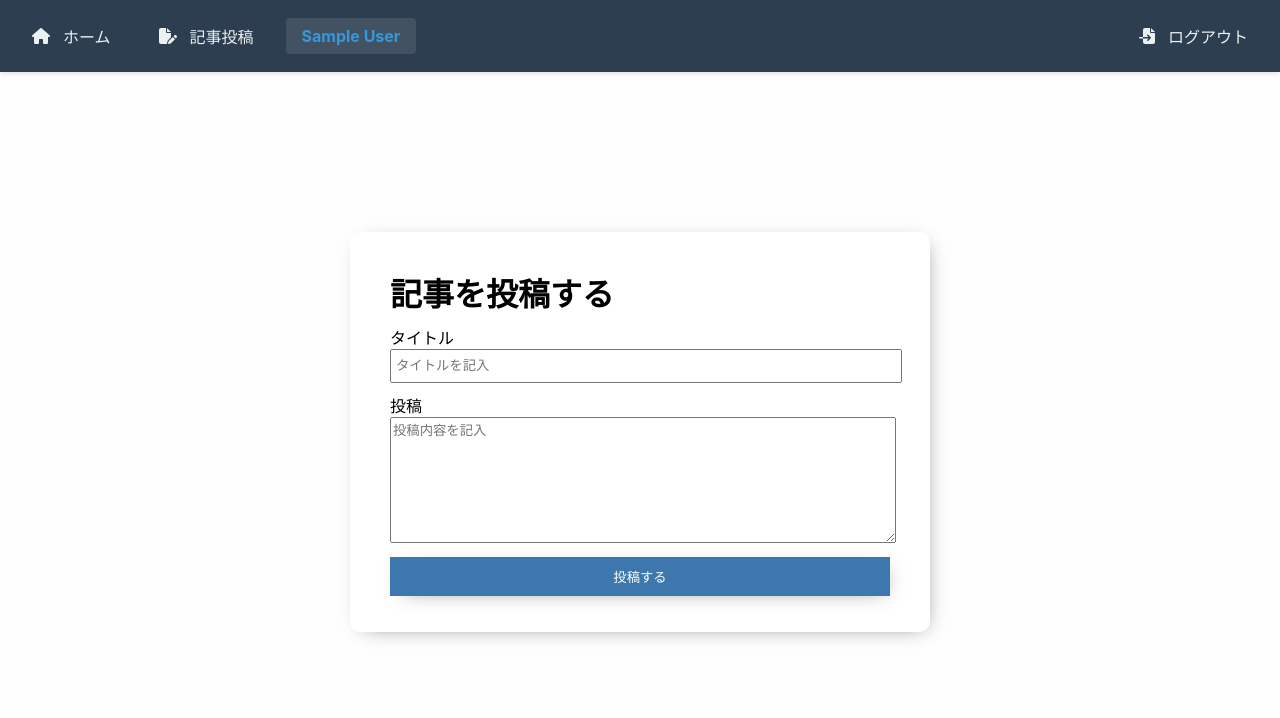
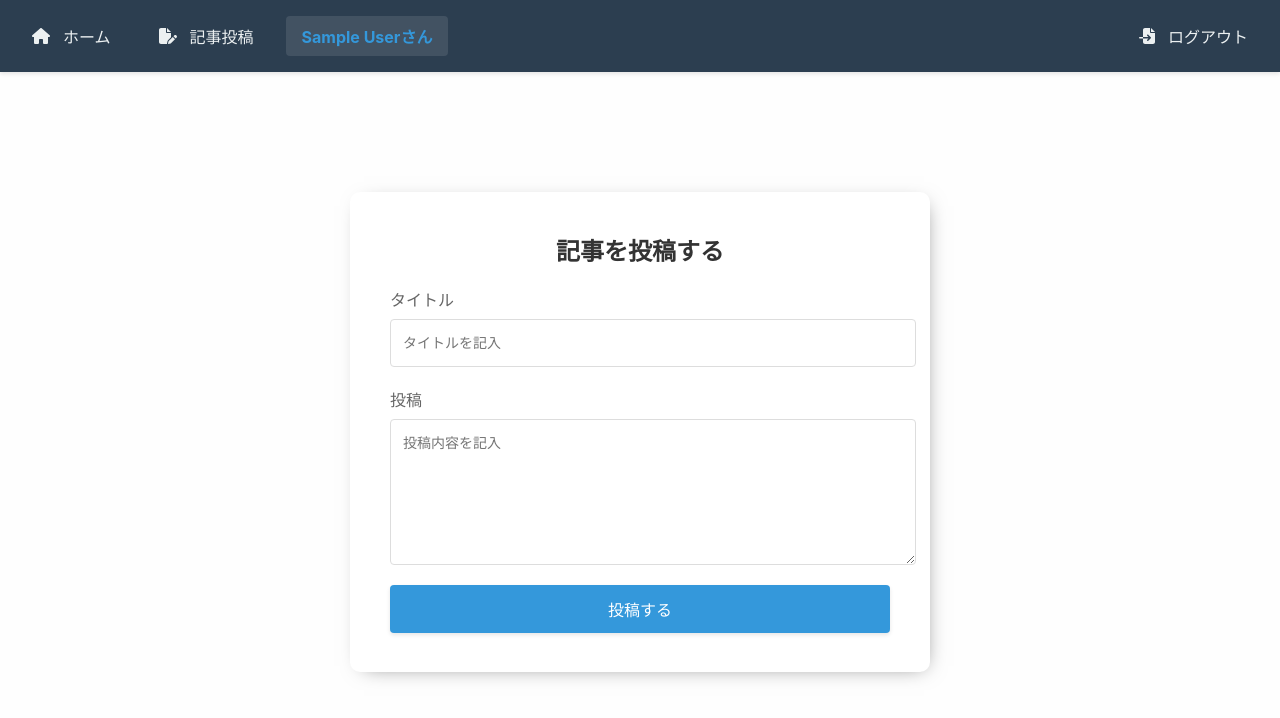
Before and after one commit to yuy5719823/tsunagaru-blog, a React (Create React App) app: page /createpost in a window 1280 px wide. Shown: the top 718 px of the page. Built offline with nearby package versions, Linux system fonts and the light colour scheme; no server answers; sample sign-in values are in the browser's storage.

Commit message:
BEM対応

```diff
--- a/src/components/CreatePost.css
+++ b/src/components/CreatePost.css
@@ -1,11 +1,11 @@
-.createPostPage {
+.createPost {
   display: flex;
   align-items: center;
   justify-content: center;
   height: 90vh;
 }
 
-.postContainer {
+.createPost__container {
   background-color: white;
   border-radius: 10px;
   display: flex;
@@ -13,43 +13,92 @@
   justify-content: center;
   height: 400px;
   width: 500px;
-  gap: 10px;
-  padding: 0 40px;
+  gap: 20px;
+  padding: 40px;
   box-shadow: 4px 4px 20px -10px #777777;
 }
 
-.postContainer h1 {
+.createPost__title {
   margin: 0;
+  font-size: 24px;
+  color: #333;
+  text-align: center;
 }
 
-.postContainer input {
+.createPost__inputGroup {
+  display: flex;
+  flex-direction: column;
+  gap: 8px;
+}
+
+.createPost__label {
+  font-size: 16px;
+  color: #666;
+  font-weight: 500;
+}
+
+.createPost__input {
   width: 100%;
   height: 30px;
   outline: none;
-  padding: 0 4px;
+  padding: 8px 12px;
+  border: 1px solid #ddd;
+  border-radius: 4px;
+  font-size: 14px;
+  transition: border-color 0.3s ease;
 }
 
-.postContainer textarea {
+.createPost__input:focus {
+  border-color: #3498db;
+}
+
+.createPost__textarea {
   width: 100%;
   height: 120px;
   outline: none;
-  pad: 8px;
+  padding: 12px;
+  border: 1px solid #ddd;
+  border-radius: 4px;
+  font-size: 14px;
+  resize: vertical;
+  transition: border-color 0.3s ease;
 }
 
-.postButton {
-  padding: 10px 0;
-  background-color: #3d77ad;
-  border: none;
-  box-shadow: 4px 4px 20px -10px #777777;
-  color: white;
-  cursor: pointer;
+.createPost__textarea:focus {
+  border-color: #3498db;
 }
 
-.postButton:hover {
-  transform: translateY(-3px);
+.createPost__button {
+  background-color: #3498db;
+  color: white;
+  border: none;
+  padding: 12px 0;
+  border-radius: 4px;
+  cursor: pointer;
+  font-size: 16px;
+  font-weight: 500;
+  transition: all 0.3s ease;
+  box-shadow: 0 2px 4px rgba(0, 0, 0, 0.1);
 }
 
-.error-message {
+.createPost__button:hover {
+  background-color: #2980b9;
+  box-shadow: 0 4px 8px rgba(0, 0, 0, 0.2);
+}
+
+.createPost__button:active {
+  transform: translateY(0);
+  box-shadow: 0 2px 4px rgba(0, 0, 0, 0.1);
+}
+
+.createPost__button:disabled {
+  background-color: #bdc3c7;
+  cursor: not-allowed;
+  transform: none;
+  box-shadow: none;
+}
+
+.createPost__error {
   color: #dc3545;
   background-color: #f8d7da;
   border: 1px solid #f5c6cb;
@@ -58,8 +107,3 @@
   margin-bottom: 15px;
   font-size: 14px;
 }
-
-.postButton:disabled {
-  background-color: #cccccc;
-  cursor: not-allowed;
-}
--- a/src/components/CreatePost.js
+++ b/src/components/CreatePost.js
@@ -7,6 +7,7 @@ import { useNavigate } from "react-router-dom";
 export const CreatePost = () => {
   const [title, setTitle] = useState("");
   const [postText, setPostText] = useState("");
+  const [isSubmitting, setIsSubmitting] = useState(false);
 
   const navigate = useNavigate();
 
@@ -22,31 +23,60 @@ export const CreatePost = () => {
       return;
     }
 
+    if (!title.trim() || !postText.trim()) {
+      alert("タイトルと投稿内容を入力してください");
+      return;
+    }
+
+    setIsSubmitting(true);
+    try {
       await addDoc(collection(db, "posts"), {
-      title: title,
-      postText: postText,
+        title: title.trim(),
+        postText: postText.trim(),
         author: {
           username: auth.currentUser.displayName,
           id: auth.currentUser.uid,
         },
+        createdAt: new Date().toISOString(),
       });
       navigate("/");
+    } catch (error) {
+      console.error("投稿エラー:", error);
+      alert("投稿に失敗しました");
+    } finally {
+      setIsSubmitting(false);
+    }
   };
 
   return (
-    <div className="createPostPage">
-      <div className="postContainer">
-        <h1>記事を投稿する</h1>
-        <div className="inputPost">
-          <div>タイトル</div>
-          <input type="text" placeholder="タイトルを記入" onChange={(e) => setTitle(e.target.value)} />
+    <div className="createPost">
+      <div className="createPost__container">
+        <h1 className="createPost__title">記事を投稿する</h1>
+        <div className="createPost__inputGroup">
+          <label className="createPost__label">タイトル</label>
+          <input
+            type="text"
+            className="createPost__input"
+            placeholder="タイトルを記入"
+            value={title}
+            onChange={(e) => setTitle(e.target.value)}
+          />
         </div>
-        <div className="inputPost">
-          <div>投稿</div>
-          <textarea placeholder="投稿内容を記入" onChange={(e) => setPostText(e.target.value)}></textarea>
+        <div className="createPost__inputGroup">
+          <label className="createPost__label">投稿</label>
+          <textarea
+            className="createPost__textarea"
+            placeholder="投稿内容を記入"
+            value={postText}
+            onChange={(e) => setPostText(e.target.value)}
+          ></textarea>
         </div>
-        <button className="postButton" onClick={createPost}>
-          投稿する
+        <button
+          className="createPost__button"
+          onClick={createPost}
+          disabled={isSubmitting}
+        >
+          {isSubmitting ? "投稿中..." : "投稿する"}
         </button>
       </div>
     </div>
--- a/src/components/Home.css
+++ b/src/components/Home.css
@@ -1,11 +1,11 @@
-.homePage {
+.home {
   display: flex;
   flex-direction: column;
   align-items: center;
   padding: 20px;
 }
 
-.postContents {
+.post {
   background-color: white;
   border-radius: 10px;
   width: 100%;
@@ -15,42 +15,42 @@
   box-shadow: 4px 4px 20px -10px #777777;
 }
 
-.postHeader {
+.post__header {
   margin-bottom: 15px;
 }
 
-.postHeader h1 {
+.post__title {
   margin: 0;
   font-size: 24px;
   color: #333;
 }
 
-.postTextContainer {
+.post__content {
   margin-bottom: 15px;
   white-space: pre-wrap;
   color: #666;
   line-height: 1.6;
 }
 
-.nameAndDeleteButton {
+.post__footer {
   display: flex;
   justify-content: space-between;
   align-items: center;
   color: #888;
 }
 
-.postInfo {
+.post__info {
   display: flex;
   align-items: center;
   gap: 15px;
 }
 
-.postInfo h3 {
+.post__author {
   margin: 0;
   font-size: 16px;
 }
 
-.likeButton {
+.post__like {
   display: flex;
   align-items: center;
   gap: 5px;
@@ -60,27 +60,26 @@
   transition: all 0.3s ease;
 }
 
-.likeButton:hover {
+.post__like:hover {
   background-color: #f0f0f0;
 }
 
-.likeButton svg {
+.post__likeIcon {
   color: #888;
   transition: all 0.3s ease;
 }
 
-.likeButton.liked svg,
-.likeButton svg.liked {
+.post__likeIcon--active {
   color: #e74c3c;
   transform: scale(1.1);
 }
 
-.likeButton span {
+.post__likeCount {
   font-size: 14px;
   color: #666;
 }
 
-.deleteButton {
+.post__delete {
   background-color: #ff6b6b;
   color: white;
   border: none;
@@ -91,6 +90,6 @@
   transition: background-color 0.3s;
 }
 
-.deleteButton:hover {
+.post__delete:hover {
   background-color: #ff5252;
 }
--- /dev/null
+++ b/src/components/Login.css
@@ -0,0 +1,28 @@
+.login {
+  display: flex;
+  flex-direction: column;
+  align-items: center;
+  justify-content: center;
+  height: 90vh;
+  gap: 20px;
+}
+
+.login__message {
+  font-size: 1.2em;
+  color: #333;
+}
+
+.login__button {
+  background-color: #3498db;
+  color: white;
+  border: none;
+  padding: 10px 20px;
+  border-radius: 4px;
+  cursor: pointer;
+  font-size: 1em;
+  transition: background-color 0.3s ease;
+}
+
+.login__button:hover {
+  background-color: #2980b9;
+}
--- a/src/components/Login.js
+++ b/src/components/Login.js
@@ -1,6 +1,7 @@
 import { signInWithPopup } from "firebase/auth";
 import { auth, provider } from "../firebase";
 import { useNavigate } from "react-router-dom";
+import "./Login.css";
 
 export const Login = ({ isAuth, setIsAuth }) => {
   const navigate = useNavigate();
@@ -21,9 +22,11 @@ export const Login = ({ isAuth, setIsAuth }) => {
   };
 
   return (
-    <div className="loginPage">
-      <p>ログインして始める</p>
-      <button onClick={loginWithGoogle}>Googleでログイン</button>
+    <div className="login">
+      <p className="login__message">ログインして始める</p>
+      <button className="login__button" onClick={loginWithGoogle}>
+        Googleでログイン
+      </button>
     </div>
   );
 };
--- /dev/null
+++ b/src/components/Logout.css
@@ -0,0 +1,28 @@
+.logout {
+  display: flex;
+  flex-direction: column;
+  align-items: center;
+  justify-content: center;
+  height: 90vh;
+  gap: 20px;
+}
+
+.logout__message {
+  font-size: 1.2em;
+  color: #333;
+}
+
+.logout__button {
+  background-color: #e74c3c;
+  color: white;
+  border: none;
+  padding: 10px 20px;
+  border-radius: 4px;
+  cursor: pointer;
+  font-size: 1em;
+  transition: background-color 0.3s ease;
+}
+
+.logout__button:hover {
+  background-color: #c0392b;
+}
--- a/src/components/Logout.js
+++ b/src/components/Logout.js
@@ -1,6 +1,7 @@
 import { signOut } from "firebase/auth";
 import { auth } from "../firebase";
 import { useNavigate } from "react-router-dom";
+import "./Logout.css";
 
 export const Logout = ({ isAuth, setIsAuth }) => {
   const navigate = useNavigate();
@@ -21,9 +22,11 @@ export const Logout = ({ isAuth, setIsAuth }) => {
   };
 
   return (
-    <div className="logoutPage">
-      <p>ログアウトする</p>
-      <button onClick={logout}>ログアウト</button>
+    <div className="logout">
+      <p className="logout__message">ログアウトする</p>
+      <button className="logout__button" onClick={logout}>
+        ログアウト
+      </button>
     </div>
   );
 };
--- a/src/components/NavBar.css
+++ b/src/components/NavBar.css
@@ -1,4 +1,4 @@
-nav {
+.nav {
   background-color: #2c3e50;
   padding: 1em;
   display: flex;
@@ -7,7 +7,7 @@ nav {
   box-shadow: 0 2px 4px rgba(0, 0, 0, 0.1);
 }
 
-nav a {
+.nav__link {
   color: #ecf0f1;
   text-decoration: none;
   display: flex;
@@ -18,12 +18,12 @@ nav a {
   transition: all 0.3s ease;
 }
 
-nav a:hover {
+.nav__link:hover {
   background-color: #34495e;
   color: #3498db;
 }
 
-.username {
+.nav__username {
   margin-right: auto;
   font-weight: bold;
   color: #3498db;
@@ -32,6 +32,6 @@ nav a:hover {
   border-radius: 4px;
 }
 
-nav svg {
+.nav__icon {
   margin-right: 5px;
 }
--- a/src/components/NavBar.js
+++ b/src/components/NavBar.js
@@ -7,30 +7,30 @@ import { auth } from "../firebase";
 
 export const NavBar = ({ isAuth }) => {
   return (
-    <nav>
-      <Link to="/">
-        <FontAwesomeIcon icon={faHouse} />
+    <nav className="nav">
+      <Link to="/" className="nav__link">
+        <FontAwesomeIcon icon={faHouse} className="nav__icon" />
         ホーム
       </Link>
       {isAuth && (
-        <Link to="/createpost">
-          <FontAwesomeIcon icon={faFilePen} />
+        <Link to="/createpost" className="nav__link">
+          <FontAwesomeIcon icon={faFilePen} className="nav__icon" />
           記事投稿
         </Link>
       )}
       {isAuth ? (
         <>
-          <span className="username">
-            {auth.currentUser?.displayName || "ユーザー"}
+          <span className="nav__username">
+            {auth.currentUser?.displayName || "ユーザー"}さん
           </span>
-          <Link to="/logout">
-            <FontAwesomeIcon icon={faArrowRightToFile} />
+          <Link to="/logout" className="nav__link">
+            <FontAwesomeIcon icon={faArrowRightToFile} className="nav__icon" />
             ログアウト
           </Link>
         </>
       ) : (
-        <Link to="/login">
-          <FontAwesomeIcon icon={faArrowRightToFile} />
+        <Link to="/login" className="nav__link">
+          <FontAwesomeIcon icon={faArrowRightToFile} className="nav__icon" />
           ログイン
         </Link>
       )}
```
Also changed, not shown: src/components/Home.js (+12 -12 lines). Lines whose indentation alone changed are shown as unchanged.
